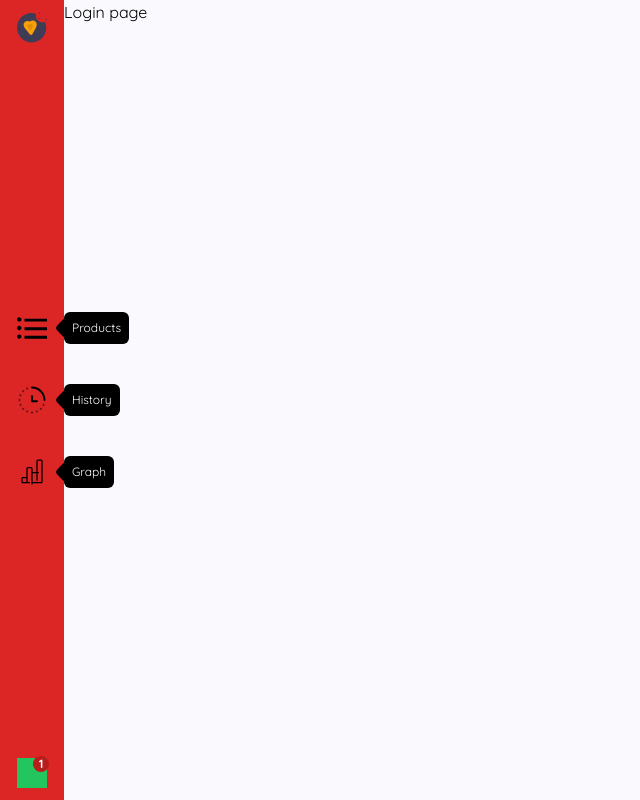
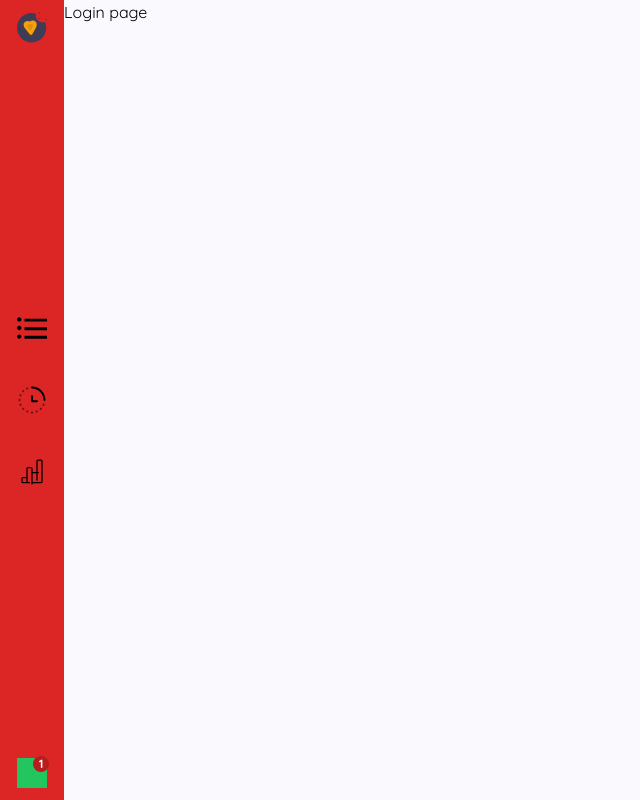
Before and after one commit to Jonatan041101/shop-ui-poc, a Next.js app: page / in a window 1280 px wide. Shown: the whole page, without its empty margins (0-640 px from the left). Built offline with nearby package versions, Linux system fonts and the light colour scheme.

Commit message:
Update BubbleTittle component

```diff
--- a/src/ui/components/BubbleTittle/BubbleTittle.tsx
+++ b/src/ui/components/BubbleTittle/BubbleTittle.tsx
@@ -8,10 +8,12 @@ export default function BubbleTittle({
   className,
 }: IBubbleTittleProps): JSX.Element {
   return (
-    <div className={`absolute ${className}`}>
+    <div
+      className={`absolute transition-opacity opacity-0 group-hover:opacity-100 ${className}`}
+    >
       <div className="flex items-center justify-center rounded-md relative">
-        <div className="h-4 bg-red w-4 bg-black rotate-45 rounded-[4px] absolute left-[-6px]"></div>
-        <span className="text-white text-xs text-center bg-black p-2 rounded-md relative z-10">
+        <div className="h-4 bg-red w-4 bg-[#454545] rotate-45 rounded-[4px] absolute left-[-6px]"></div>
+        <span className="text-white text-xs text-center bg-[#454545] p-2 rounded-md relative z-10">
           {name}
         </span>
       </div>
```
